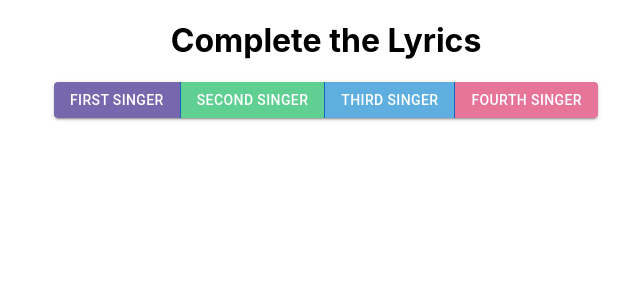
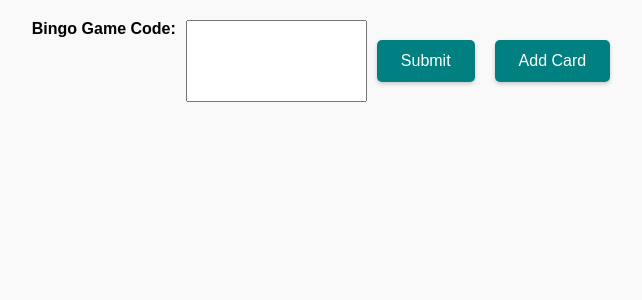
Before and after one commit to mikhailajasminpantoja/IndustryElectiveProjects, a React (Create React App) app: page / in a window 1280 px wide. Before the commit this address led to /not-found. Shown: the top 300 px of the page, without its empty margins (314-956 px from the left). Built offline with nearby package versions, Linux system fonts and the light colour scheme.

Commit message:
bingo game

```diff
--- a/package.json
+++ b/package.json
@@ -10,6 +10,7 @@
     "@testing-library/jest-dom": "^5.17.0",
     "@testing-library/react": "^13.4.0",
     "@testing-library/user-event": "^13.5.0",
+    "axios": "^1.6.7",
     "react": "^18.2.0",
     "react-dom": "^18.2.0",
     "react-redux": "^9.1.0",
--- a/src/App.css
+++ b/src/App.css
@@ -1,49 +1,102 @@
-/* App.css */
-
-.App {
-  text-align: center;
+* {
+  margin: 0;
+  padding: 0;
+  box-sizing: border-box;
 }
 
-.button-group {
+body {
+  font-family: 'Arial', sans-serif;
+  background-color: #f9f9f9;
+}
+
+.container {
+  text-align: center;
+  max-width: 1200px;
+  margin: 20px auto;
+}
+
+.form {
+  display: flex;
+  flex-wrap: wrap;
+  justify-content: center;
   margin-bottom: 20px;
 }
 
-.text-field-container {
-  padding-top: 2%;
-  width: 40%;
-  margin: 0 auto; /* Center the text field horizontally */
-  text-align: center; /* Center the text within the text field */
 
+label {
+  margin-right: 10px;
+  font-weight: bold;
 }
 
-.box-wrapper {
+button {
+  margin: 20px 10px;
+  padding: 12px 24px;
+  background-color: #008080;
+  color: #ffffff;
+  font-size: 16px;
+  border: none;
+  border-radius: 5px;
+  cursor: pointer;
+  box-shadow: 0 2px 4px rgba(0, 0, 0, 0.2);
+  transition: background-color 0.3s, transform 0.2s;
+}
+
+button:hover {
+  background-color: #005757;
+}
+
+.card {
   display: flex;
-  justify-content: center; /* Center horizontally */
-  align-items: center; /* Center vertically */
+  justify-content: center;
+  flex-wrap: wrap;
   margin-top: 20px;
 }
 
-
-.lyrics-container {
+.bingo-card {
+  border: 2px solid #ff6f61;
+  width: 300px;
+  margin: 10px;
   border-radius: 10px;
-  border: 2px solid #ccc;
-  padding: 20px;
-  width: 800px; /* Set a fixed width */
-  margin: 0 auto; /* Center the container horizontally */
+  box-shadow: 0 4px 8px rgba(0, 0, 0, 0.1);
 }
 
-.lyric-box {
+.bingo-header {
   display: flex;
-  align-items: center;
-  justify-content: center;
-  margin-bottom: 10px;
-  padding: 10px;
-  border-radius: 5px;
-  width: 97%; /* Adjusted width to fill the container */
-  height: 30px; /* Adjusted height */
+  background: #ff6f61;
+  color: #ffffff;
+  padding: 10px 0;
 }
 
-.lyric-text {
-  text-align: left;
-  width: 100%; /* Adjusted width */
+.bingo-header-cell, .bingo-cell {
+  border-right: 1px solid #ffffff;
+  flex: 1;
+  text-align: center;
+  padding: 10px 0;
 }
+
+.bingo-header-cell:last-child, .bingo-cell:last-child {
+  border-right: none;
+}
+
+.bingo-column {
+  display: flex;
+}
+
+.bingo-cell {
+  background: #ffffff;
+  transition: background-color 0.3s, transform 0.2s;
+}
+
+.bingo-cell:hover {
+  background-color: #f0f0f0;
+  transform: scale(1.05);
+}
+
+.bingo-card-id {
+  background-color: #ffdb58;
+  color: #333;
+  padding: 10px;
+  font-size: 14px;
+  border-bottom-left-radius: 10px;
+  border-bottom-right-radius: 10px;
+}
--- a/src/App.js
+++ b/src/App.js
@@ -1,101 +1,110 @@
-import React, { useState } from 'react';
-import { BrowserRouter as Router, Routes, Route, Link, Navigate } from 'react-router-dom';
-import { Button, ButtonGroup, TextField } from '@mui/material';
-import { Box } from '@mui/system';
+import React, { useState, useEffect } from 'react';
 import './App.css';
+import axios from 'axios';
 
-// Data for different singers
-const SingersData = [
-  { id: 'first', color: '#7768AE', name: 'First Singer' },
-  { id: 'second', color: '#60cf92', name: 'Second Singer' },
-  { id: 'third', color: '#5eafe0', name: 'Third Singer' },
-  { id: 'fourth', color: '#e77499', name: 'Fourth Singer'},
-];
+const BingoGame = () => {
+  const [cards, setCards] = useState([]);
+  const [code, setCode] = useState('');
+  const [arrCode, setArrCode] = useState([]);
+  const [error, setError] = useState('');
 
-const CompleteLyrics = ({ singer }) => { //responsible for managing and displaying lyrics submission.
-  const [lyrics, setLyrics] = useState([]); //Utilizes useState to manage state variables lyrics and inputValue
-  const [inputValue, setInputValue] = useState('');
-
-  const handleInputChange = (event) => { // Updates inputValue state based on user input.
-    setInputValue(event.target.value);
-  };
-
-  const handleSubmit = () => { //Adds entered lyric to the lyrics state when submitted.
-    if (inputValue.trim() !== '') {
-      setLyrics((prevLyrics) => [
-        ...prevLyrics,
-        { id: Date.now(), lyric: inputValue, color: singer.color },
-      ]);
-      setInputValue('');
+  const checkWinStatus = async (playcardToken) => {
+    console.log("Checking win status: ");
+    const url = `http://www.hyeumine.com/checkwin.php?playcard_token=${playcardToken}`;
+    try {
+      const response = await axios.get(url);
+      console.log(`${playcardToken}:`, response.data);
+      if(response.data === 1) {
+        alert("Congratulations! You won with Card token: " + playcardToken);
+      }
+    } catch (error) {
+      console.error(`Error fetching data for ${playcardToken}:`, error);
     }
   };
 
-  const handleKeyDown = (event) => { //Submits lyric when Enter key is pressed.
-    if (event.key === 'Enter') {
-      event.preventDefault();
-      handleSubmit();
+  useEffect(() => {
+    const interval = setInterval(() => {
+      for(const playcardToken of arrCode) {
+        checkWinStatus(playcardToken);
+      }
+    }, 1000);
+    return () => clearInterval(interval);
+  }, [arrCode]);
+
+  const transpose = (array) => {
+    return array[0].map((_, colIndex) => array.map(row => row[colIndex]));
+  };
+
+  const handleAddCard = () => {
+    fetchData();
+  };
+
+  const fetchData = async () => {
+    try {
+      const response = await axios.get(`http://www.hyeumine.com/getcard.php?bcode=${code}`);
+      if(response.data === 0) {
+        setError('Game code not found, please try a different one.');
+        return;
+      }
+      setError('');
+      const card = response.data.card;
+      const numbersArray = [card.B, card.I, card.N, card.G, card.O];
+      const transposedArray = transpose(numbersArray);
+      const playcardToken = response.data.playcard_token;
+
+      setCards(prevCards => [...prevCards, { numbers: transposedArray, token: playcardToken }]);
+      setArrCode(prevArrCode => [...prevArrCode, playcardToken]);
+    } catch (err) {
+        console.error(err);
     }
   };
 
-  return ( //Renders a textfield for user input and displays entered lyrics.
-    <div>
-      <div className="text-field-container" >
-        <TextField
-          fullWidth
-          variant="outlined"
-          label={`Enter Lyrics for ${singer.name}`}
-          value={inputValue}
-          onChange={handleInputChange}
-          onKeyDown={handleKeyDown}
+  const handleGameCodeChange = (e) => {
+    setCode(e.target.value);
+  };
+
+  const handleSubmitCode = (e) => {
+    e.preventDefault();
+    fetchData();
+  };
+
+  return (
+    <div className="container">
+      <form onSubmit={handleSubmitCode} className="form">
+        <label htmlFor="gameCode"><strong>Bingo Game Code:</strong></label>
+        <input
+          id="gameCode"
+          type="text"
+          value={code}
+          onChange={handleGameCodeChange}
         />
-      </div>
-      <div className="box-wrapper">
-        <Box className="lyrics-container">
-          {/* Display lyrics including the currently typed text */}
-          {lyrics.map((submission) => (
-            <div key={submission.id} className="lyrics-submission">
-              <div className="lyric-box" style={{ backgroundColor: submission.color }}>
-                <div className="lyric-text">{submission.lyric}</div>
+        <button type="submit">Submit</button>
+        <button type="button" onClick={handleAddCard}>Add Card</button>
+      </form>
+      {error && <p className="error">{error}</p>}
+      <div className="card">
+        {cards.map((card, cardIndex) => (
+          <div key={cardIndex} className="bingo-card">
+            <div className="bingo-header">
+              {['B', 'I', 'N', 'G', 'O'].map((letter, index) => (
+                <div key={index} className="bingo-header-cell">{letter}</div>
+              ))}
+            </div>
+            {card.numbers.map((column, columnIndex) => (
+              <div key={columnIndex} className="bingo-column">
+                {column.map((number, numberIndex) => (
+                  <div key={numberIndex} className="bingo-cell">
+                    {number}
+                  </div>
+                ))}
               </div>
-            </div>
-          ))}
-          {/* Display currently typed text */}
-          {inputValue && (
-            <div className="lyrics-submission">
-              <div className="lyric-box" style={{ backgroundColor: singer.color }}>
-                <div className="lyric-text">{inputValue}</div>
-              </div>
-            </div>
-          )}
-        </Box>
+            ))}
+            <div className="bingo-card-id">Token: {card.token}</div>
+          </div>
+        ))}
       </div>
     </div>
   );
 };
 
-// Main App component we set up routing using React Router.
-const App = () => {
-  return (
-    <Router>
-      <div className="App">
-        <h1>Complete the Lyrics</h1>
-        <ButtonGroup variant="contained">
-          {SingersData.map((singer) => ( //this maps over SingersData to render buttons for each singer.
-            <Button key={singer.id} style={{ backgroundColor: singer.color }}>
-              <Link to={`/${singer.id}`} style={{ textDecoration: 'none', color: 'inherit' }}>{singer.name}</Link>
-            </Button>
-          ))}
-        </ButtonGroup>
-
-        <Routes>
-          {SingersData.map((singer) => ( //Defines Routes for each singer's page, rendering the CompleteLyrics component for each.
-            <Route key={singer.id} path={`/${singer.id}`} element={<CompleteLyrics singer={singer} />} />
-          ))}
-          <Route path="/*" element={<Navigate to="/not-found" />} />
-        </Routes>
-      </div>
-    </Router>
-  );
-};
-
-export default App;
+export default BingoGame;
```
Also changed, not shown: src/NotFound.js (deleted, +0 -8 lines), 1 other file (tests, documents, lock files or other folders).
